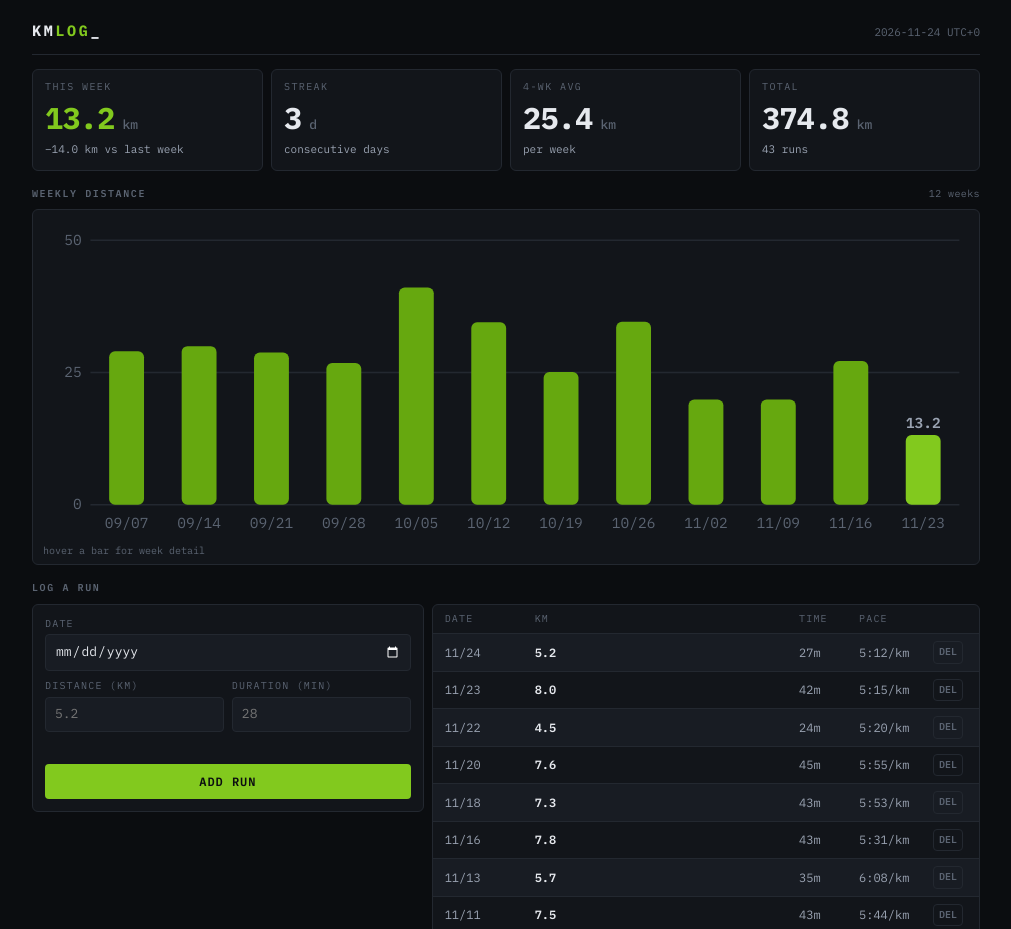
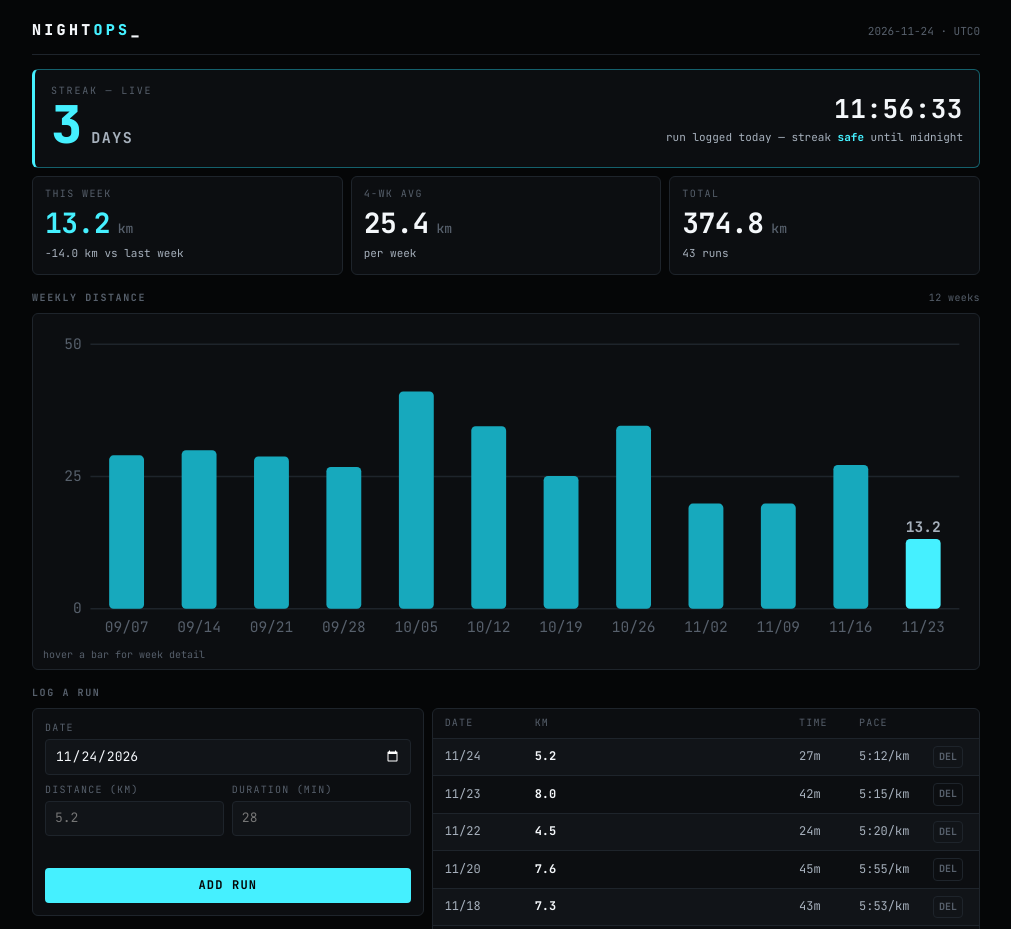
Before and after one commit to exbald/family-three-afterglow, a plain HTML site: page index.html in a window 1280 px wide. Shown: the top 929 px of the page, without its empty margins (134-1145 px from the left). Drawn offline with Linux system fonts and the light colour scheme.

Commit message:
C·3 Nightops: bred from C
Same dense single-screen dashboard, but push the look darker and sharper: near-black background, high-contrast monospace everywhere, and the streak rendered as a live day-counter with hours-until-break in a brighter, larger accent treatment.

All IDs line up between HTML and JS, syntax checks pass, and the app keeps the parent's working chart/form/delete logic. The streak hero ticks live every second — since the seeded data includes a run today, it shows the "safe until midnight" countdown, and if a day is missed it flips to a warning-colored "until streak breaks" state.

I made Nightops, a near-black high-contrast monospace running da

```diff
--- a/app.js
+++ b/app.js
@@ -1,7 +1,7 @@
 "use strict";
 const KEY = location.pathname + ":kmlog:runs";
-const ACCENT = "#82c91e";
-const MARK = "#66a80f";
+const ACCENT = "#45f0ff";
+const MARK = "#17a9bd";
 const $ = id => document.getElementById(id);
 const fmt = n => n.toFixed(1);
 
@@ -10,21 +10,22 @@ function loadRuns() {
     const raw = localStorage.getItem(KEY);
     const arr = raw ? JSON.parse(raw) : null;
     if (Array.isArray(arr)) return arr;
-  } catch (e) { return null; }
+  } catch (e) { /* ignore */ }
   return null;
 }
-function saveRuns(runs) { localStorage.setItem(KEY, JSON.stringify(runs)); }
+function saveRuns(runs) { try { localStorage.setItem(KEY, JSON.stringify(runs)); } catch (e) { /* ignore */ } }
 
 function iso(d) { return d.toISOString().slice(0, 10); }
 function fromISO(s) { return new Date(s + "T00:00:00"); }
 function addDays(d, n) { const x = new Date(d); x.setDate(x.getDate() + n); return x; }
 function weekStart(dateStr) {
   const d = fromISO(dateStr);
-  const dow = (d.getDay() + 6) % 7;
+  const dow = (d.getDay() + 6) % 7; // Monday = 0
   return iso(addDays(d, -dow));
 }
 function daysAgoISO(n) { return iso(addDays(new Date(), -n)); }
 
+/* ---- seed: believable sample data so the first open is never empty ---- */
 function seed() {
   let s = 42;
   const rand = () => { s = (s * 1103515245 + 12345) % 2147483648; return s / 2147483648; };
@@ -70,6 +71,30 @@ function currentStreak(runs) {
   return streak;
 }
 
+/* ---- live streak clock (hours/minutes/seconds until it can break) ---- */
+function updateClock(runs) {
+  const now = new Date();
+  const runDays = new Set(runs.map(r => r.date));
+  const today = iso(now);
+  const clock = $("clock");
+  const cap = $("streakCap");
+  const secsToday = now.getHours() * 3600 + now.getMinutes() * 60 + now.getSeconds();
+  const left = 86400 - secsToday;
+  const hh = String(Math.floor(left / 3600)).padStart(2, "0");
+  const mm = String(Math.floor((left % 3600) / 60)).padStart(2, "0");
+  const ss = String(left % 60).padStart(2, "0");
+  const t = hh + ":" + mm + ":" + ss;
+  if (runDays.has(today)) {
+    clock.textContent = t;
+    clock.className = "clock";
+    cap.innerHTML = 'run logged today — streak <b>safe</b> until midnight';
+  } else {
+    clock.textContent = t;
+    clock.className = "clock warn";
+    cap.innerHTML = 'until streak breaks — <b>log a run today</b>';
+  }
+}
+
 /* ---- chart ---- */
 const WEEKS_SHOWN = 12;
 function renderChart(runs) {
@@ -82,12 +107,12 @@ function renderChart(runs) {
     const ws = weekStart(daysAgoISO(i * 7));
     weeks.push({ ws, km: weekKm(runs, ws), count: runs.filter(r => weekStart(r.date) === ws).length });
   }
-  const maxKm = Math.max(...weeks.map(w => w.km), 10);
+  const maxKm = Math.max.apply(null, weeks.map(w => w.km).concat([10]));
   const niceMax = Math.ceil(maxKm / 10) * 10;
   const plotW = W - pad.l - pad.r;
   const plotH = H - pad.t - pad.b;
   const band = plotW / weeks.length;
-  const barW = Math.min(24, band * 0.55);
+  const barW = Math.max(10, Math.min(24, band * 0.55));
   let out = [];
   for (let g = 0; g <= 2; g++) {
     const v = niceMax / 2 * g;
@@ -101,7 +126,7 @@ function renderChart(runs) {
     const y = pad.t + plotH - h;
     const cur = wk.ws === curWS;
     const fill = cur ? ACCENT : MARK;
-    const r = Math.min(4, h / 2);
+    const r = Math.min(3, h / 2);
     if (wk.km > 0) {
       out.push('<rect x="' + x.toFixed(1) + '" y="' + y.toFixed(1) + '" width="' + barW.toFixed(1) + '" height="' + Math.max(0, h).toFixed(1) + '" rx="' + r.toFixed(1) + '" fill="' + fill + '"/>');
     } else {
@@ -110,30 +135,30 @@ function renderChart(runs) {
     if (cur) {
       out.push('<text x="' + (x + barW / 2).toFixed(1) + '" y="' + (y - 5).toFixed(1) + '" text-anchor="middle" fill="var(--ink-2)" font-size="10" font-weight="600">' + fmt(wk.km) + '</text>');
     }
-    out.push('<text x="' + (pad.l + band * i + band / 2).toFixed(1) + '" y="' + (H - 8) + '" text-anchor="middle" fill="var(--ink-3)" font-size="10">' + (wk.ws.slice(5).replace("-", "/")) + '</text>');
+    out.push('<text x="' + (pad.l + band * i + band / 2).toFixed(1) + '" y="' + (H - 8) + '" text-anchor="middle" fill="var(--ink-3)" font-size="10">' + wk.ws.slice(5).replace("-", "/") + '</text>');
     out.push('<rect class="hit" data-i="' + i + '" x="' + (pad.l + band * i).toFixed(1) + '" y="' + pad.t + '" width="' + band.toFixed(1) + '" height="' + plotH + '" fill="transparent"/>');
   });
   svg.innerHTML = out.join("");
-  renderTooltip(runs, weeks);
+  renderTooltip(weeks);
 }
 
-/* ---- tooltip ---- */
-function renderTooltip(runs, weeks) {
+/* ---- tooltip (bound once) ---- */
+let lastWeeks = [];
+let tipBound = false;
+function renderTooltip(weeks) {
+  lastWeeks = weeks;
+  if (tipBound) return;
+  tipBound = true;
   const tip = $("tooltip");
   const svg = $("chart");
-  const list = svg.querySelectorAll(".hit");
-  const svgEl = svg;
-  const svgPos = function () { return svgEl.getBoundingClientRect(); }
   svg.addEventListener("mousemove", function (e) {
     const t = e.target;
     if (t.classList && t.classList.contains("hit")) {
-      const wk = weeks[+t.getAttribute("data-i")];
-      const label = wk.ws + " → +6d";
-      tip.innerHTML = '<div class="t-label">' + label + '</div>' +
+      const wk = lastWeeks[+t.getAttribute("data-i")];
+      tip.innerHTML = '<div class="t-label">' + wk.ws + " → +6d" + '</div>' +
         '<div class="t-value"><em>' + fmt(wk.km) + ' km</em> · ' + wk.count + ' runs</div>';
-      const r = svgPos();
+      tip.style.position = "fixed";
       tip.style.left = (e.clientX + 12) + "px";
-      tip.style.position = "fixed";
       tip.style.top = (e.clientY - 14) + "px";
       tip.style.display = "block";
     } else {
@@ -141,7 +166,6 @@ function renderTooltip(runs, weeks) {
     }
   });
   svg.addEventListener("mouseleave", function () { tip.style.display = "none"; });
-  void list; void runs;
 }
 
 /* ---- run list ---- */
@@ -174,7 +198,7 @@ function renderList(runs) {
   }
 }
 
-/* ---- init + events ---- */
+/* ---- render all ---- */
 function renderAll(runs) {
   const today = daysAgoISO(0);
   const curWS = weekStart(today);
@@ -188,7 +212,6 @@ function renderAll(runs) {
     const sign = diff >= 0 ? "+" : "−";
     sub.textContent = sign + fmt(Math.abs(diff)) + " km vs last week";
     sub.className = "sub" + (diff >= 0 ? " up" : "");
-    sub.textContent = sub.textContent;
   } else {
     sub.textContent = "no data for last week";
   }
@@ -199,7 +222,7 @@ function renderAll(runs) {
   const total = runs.reduce(function (s, r) { return s + r.km; }, 0);
   $("totalKm").textContent = fmt(total);
   $("totalSub").textContent = runs.length + " runs";
-  $("today").textContent = iso(new Date()) + " UTC+" + (-new Date().getTimezoneOffset() / 60);
+  $("today").textContent = iso(new Date()) + " · UTC" + (-new Date().getTimezoneOffset() / 60);
   $("chartRange").textContent = WEEKS_SHOWN + " weeks";
   renderChart(runs);
   renderList(runs);
@@ -212,6 +235,9 @@ function init() {
     saveRuns(runs);
   }
   renderAll(runs);
+  updateClock(runs);
+  setInterval(function () { updateClock(runs); }, 1000);
+  $("fDate").value = daysAgoISO(0);
   $("addForm").addEventListener("submit", function (e) {
     e.preventDefault();
     const date = $("fDate").value;
@@ -222,10 +248,11 @@ function init() {
       msg.textContent = "fill date, km, minutes";
       msg.className = "msg err";
       return;
-  }
+    }
     runs.push({ id: "run-" + Date.now(), date, km: Math.round(km * 10) / 10, min: Math.round(min) });
     saveRuns(runs);
     renderAll(runs);
+    updateClock(runs);
     msg.textContent = "run added";
     msg.className = "msg ok";
     $("fKm").value = "";
@@ -237,6 +264,7 @@ function init() {
     runs = runs.filter(function (r) { return r.id !== btn.dataset.id; });
     saveRuns(runs);
     renderAll(runs);
+    updateClock(runs);
   });
 }
 
--- a/index.html
+++ b/index.html
@@ -3,27 +3,28 @@
 <head>
   <meta charset="UTF-8">
   <meta name="viewport" content="width=device-width, initial-scale=1.0">
-  <title>KMLOG</title>
+  <title>NIGHTOPS — run tracker</title>
   <link rel="preconnect" href="https://fonts.googleapis.com">
   <link rel="preconnect" href="https://fonts.gstatic.com" crossorigin>
-  <link href="https://fonts.googleapis.com/css2?family=IBM+Plex+Mono:wght@400;500;600;700&display=swap" rel="stylesheet">
+  <link href="https://fonts.googleapis.com/css2?family=JetBrains+Mono:wght@400;500;700;800&display=swap" rel="stylesheet">
   <style>
     :root {
-      --bg: #0b0d10;
-      --surface: #12151a;
-      --surface-2: #181c23;
-      --line: #232830;
-      --ink: #e6e9ee;
-      --ink-2: #9aa3b2;
-      --ink-3: #5b6472;
-      --accent: #82c91e;
-      --mark: #66a80f;
-      --accent-dim: #4a6b1c;
+      --bg: #050607;
+      --surface: #0c0e11;
+      --surface-2: #111418;
+      --line: #1e242b;
+      --ink: #f4f7fa;
+      --ink-2: #a7b1bd;
+      --ink-3: #57606c;
+      --accent: #45f0ff;
+      --mark: #17a9bd;
+      --accent-dim: #14606c;
+      --warn: #ffb020;
     }
     * { box-sizing: border-box; margin: 0; padding: 0; }
     html { background: var(--bg); }
     body {
-      font-family: "IBM Plex Mono", ui-monospace, monospace;
+      font-family: "JetBrains Mono", ui-monospace, monospace;
       background: var(--bg);
       color: var(--ink);
       font-size: 13px;
@@ -35,16 +36,42 @@
       display: flex; align-items: baseline; justify-content: space-between;
       border-bottom: 1px solid var(--line); padding-bottom: 12px; margin-bottom: 14px;
     }
-    header h1 { font-size: 15px; font-weight: 700; letter-spacing: .18em; }
+    header h1 { font-size: 15px; font-weight: 800; letter-spacing: .22em; color: var(--ink); }
     header h1 span { color: var(--accent); }
     header .today { color: var(--ink-3); font-size: 11px; }
-    .stats { display: grid; grid-template-columns: repeat(4, 1fr); gap: 8px; }
+
+    /* streak hero — live day counter */
+    .streak-hero {
+      background: var(--surface);
+      border: 1px solid var(--accent-dim);
+      border-left: 3px solid var(--accent);
+      border-radius: 6px;
+      padding: 14px 16px;
+      display: flex; align-items: center; justify-content: space-between; gap: 16px;
+      flex-wrap: wrap;
+    }
+    .streak-hero .label { font-size: 10px; letter-spacing: .18em; text-transform: uppercase; color: var(--ink-3); }
+    .streak-hero .big {
+      font-size: 52px; font-weight: 800; letter-spacing: -.03em; color: var(--accent);
+      line-height: 1.05; font-variant-numeric: tabular-nums;
+    }
+    .streak-hero .big small { font-size: 15px; font-weight: 700; color: var(--ink-2); letter-spacing: .1em; }
+    .sh-right { text-align: right; }
+    .sh-right .clock {
+      font-size: 26px; font-weight: 700; color: var(--ink);
+      font-variant-numeric: tabular-nums; letter-spacing: .02em;
+    }
+    .sh-right .clock.warn { color: var(--warn); }
+    .sh-right .cap { font-size: 11px; color: var(--ink-2); margin-top: 2px; }
+    .sh-right .cap b { color: var(--accent); font-weight: 700; }
+
+    .stats { display: grid; grid-template-columns: repeat(3, 1fr); gap: 8px; margin-top: 8px; }
     .tile {
       background: var(--surface); border: 1px solid var(--line); border-radius: 6px;
       padding: 10px 12px 12px;
     }
     .tile .label { font-size: 10px; letter-spacing: .14em; text-transform: uppercase; color: var(--ink-3); }
-    .tile .value { font-size: 30px; font-weight: 700; margin-top: 2px; letter-spacing: -.02em; }
+    .tile .value { font-size: 28px; font-weight: 700; margin-top: 2px; letter-spacing: -.02em; font-variant-numeric: tabular-nums; }
     .tile .value small { font-size: 13px; font-weight: 500; color: var(--ink-3); letter-spacing: 0; }
     .tile.hero .value { color: var(--accent); }
     .tile .sub { font-size: 11px; color: var(--ink-2); margin-top: 2px; }
@@ -58,11 +85,11 @@
     #chart { display: block; width: 100%; height: auto; }
     .tooltip {
       position: fixed; z-index: 10; pointer-events: none; display: none;
-      background: var(--surface-2); border: 1px solid var(--line); border-radius: 4px;
-      padding: 6px 9px; font-size: 11px; box-shadow: 0 4px 16px rgba(0,0,0,.5);
+      background: var(--surface-2); border: 1px solid var(--accent-dim); border-radius: 4px;
+      padding: 6px 9px; font-size: 11px; box-shadow: 0 4px 16px rgba(0,0,0,.7);
     }
     .tooltip .t-label { color: var(--ink-3); font-size: 10px; letter-spacing: .08em; }
-    .tooltip .t-value { font-weight: 600; font-size: 13px; margin-top: 1px; }
+    .tooltip .t-value { font-weight: 700; font-size: 13px; margin-top: 1px; }
     .tooltip .t-value em { font-style: normal; color: var(--accent); }
     .legend-note { font-size: 10px; color: var(--ink-3); margin-top: 4px; padding-left: 2px; }
     .panel { background: var(--surface); border: 1px solid var(--line); border-radius: 6px; }
@@ -73,16 +100,16 @@
       width: 100%; background: var(--surface-2); border: 1px solid var(--line); border-radius: 4px;
       color: var(--ink); font: inherit; padding: 7px 9px; color-scheme: dark;
     }
-    form.add input:focus { outline: none; border-color: var(--accent-dim); }
+    form.add input:focus { outline: none; border-color: var(--accent); }
     form.add .row { display: grid; grid-template-columns: 1fr 1fr; gap: 8px; }
     button {
       font: inherit; cursor: pointer; border-radius: 4px; border: 1px solid transparent;
-      background: var(--accent); color: #0b0d10; font-weight: 600; letter-spacing: .08em;
+      background: var(--accent); color: #050607; font-weight: 700; letter-spacing: .1em;
       padding: 8px 14px; font-size: 12px;
     }
-    button:hover { filter: brightness(1.08); }
+    button:hover { filter: brightness(1.12); }
     .msg { font-size: 11px; min-height: 16px; color: var(--ink-3); }
-    .msg.err { color: #e6a23c; }
+    .msg.err { color: var(--warn); }
     .msg.ok { color: var(--accent); }
     .runs .head, .run {
       display: grid; grid-template-columns: 82px 1fr 52px 66px 34px; gap: 8px; align-items: center;
@@ -96,40 +123,53 @@
     .run:last-child { border-bottom: none; }
     .run:nth-child(odd) { background: var(--surface-2); }
     .run .d { color: var(--ink-2); }
-    .run .km { font-weight: 600; }
+    .run .km { font-weight: 700; }
     .run .pace, .run .time { color: var(--ink-2); }
     .run .del {
       background: none; border: 1px solid var(--line); color: var(--ink-3);
       font-size: 10px; padding: 3px 0; width: 30px; letter-spacing: 0;
     }
-    .run .del:hover { color: #e6a23c; border-color: #e6a23c; filter: none; }
+    .run .del:hover { color: var(--warn); border-color: var(--warn); filter: none; }
     .empty { padding: 16px 12px; color: var(--ink-3); font-size: 12px; }
     footer { margin-top: 14px; font-size: 10px; color: var(--ink-3); letter-spacing: .06em; }
     @media (max-width: 720px) {
-      .stats { grid-template-columns: repeat(2, 1fr); }
+      .stats { grid-template-columns: repeat(3, 1fr); gap: 6px; }
+      .tile .value { font-size: 20px; }
+      .streak-hero { padding: 12px; }
+      .streak-hero .big { font-size: 40px; }
+      .sh-right { text-align: left; }
+      .sh-right .clock { font-size: 20px; }
       .grid2 { grid-template-columns: 1fr; }
       .runs .head, .run { grid-template-columns: 74px 1fr 46px 60px 30px; gap: 6px; font-size: 11px; padding: 7px 10px; }
-      .tile .value { font-size: 26px; }
+    }
+    @media (max-width: 380px) {
+      .stats { grid-template-columns: 1fr 1fr; }
     }
   </style>
 </head>
-<body data-palette="#66a80f">
+<body>
 <div class="wrap">
   <header>
-    <h1>KM<span>LOG</span>_</h1>
+    <h1>NIGHT<span>OPS</span>_</h1>
     <div class="today" id="today"></div>
   </header>
+
+  <div class="streak-hero">
+    <div class="sh-left">
+      <div class="label">Streak — live</div>
+      <div class="big"><span id="streak">0</span><small> DAYS</small></div>
+    </div>
+    <div class="sh-right">
+      <div class="clock" id="clock">--:--:--</div>
+      <div class="cap" id="streakCap">&nbsp;</div>
+    </div>
+  </div>
 
   <div class="stats">
     <div class="tile hero">
       <div class="label">This week</div>
       <div class="value"><span id="weekKm">0</span><small> km</small></div>
       <div class="sub" id="weekSub">&nbsp;</div>
-    </div>
-    <div class="tile">
-      <div class="label">Streak</div>
-      <div class="value"><span id="streak">0</span><small> d</small></div>
-      <div class="sub">consecutive days</div>
     </div>
     <div class="tile">
       <div class="label">4-wk avg</div>
@@ -184,7 +224,7 @@
     </div>
   </section>
 
-  <footer>kmlog · data stays in this browser · localStorage</footer>
+  <footer>nightops · data stays in this browser · localStorage</footer>
 </div>
 <script src="app.js"></script>
 </body>
```
